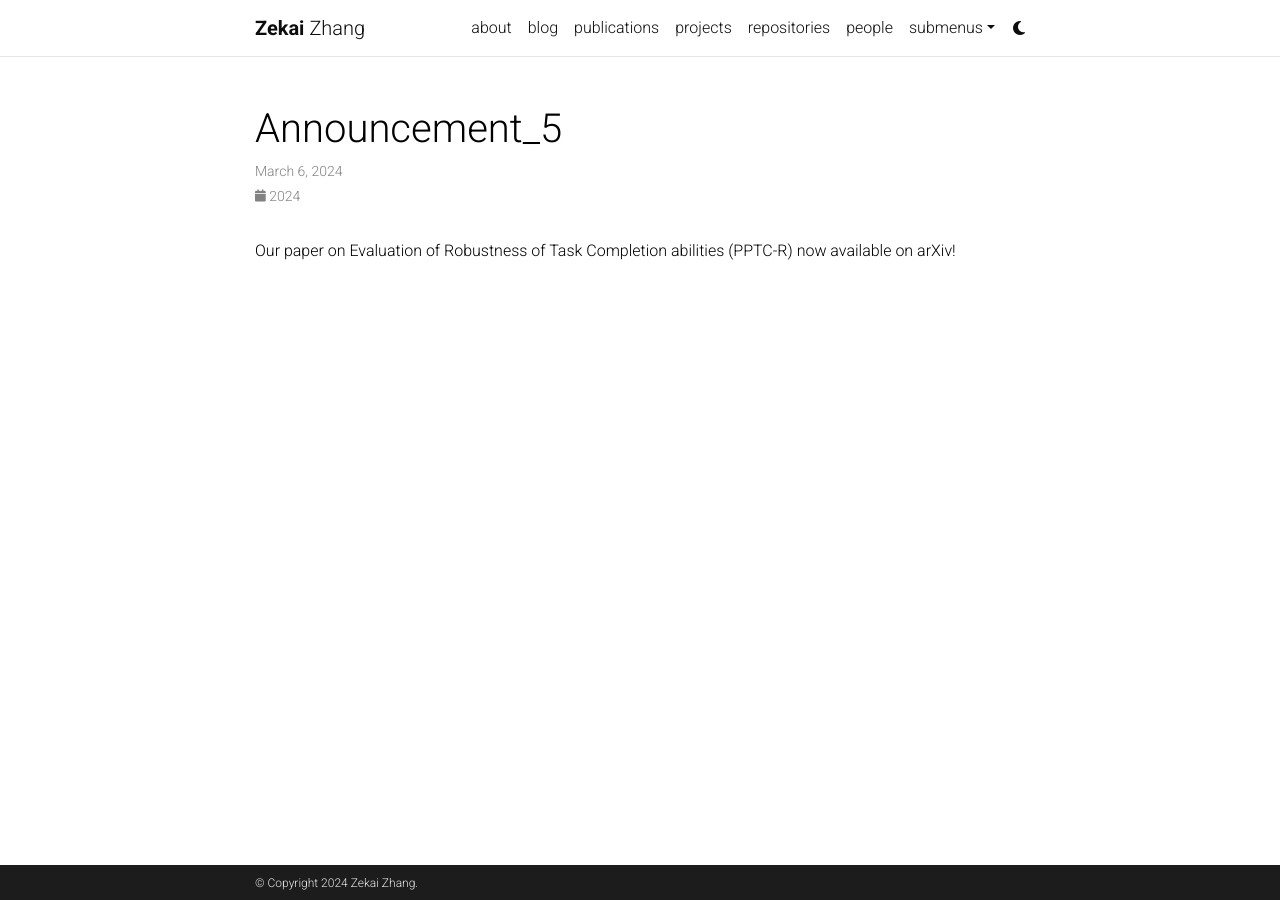
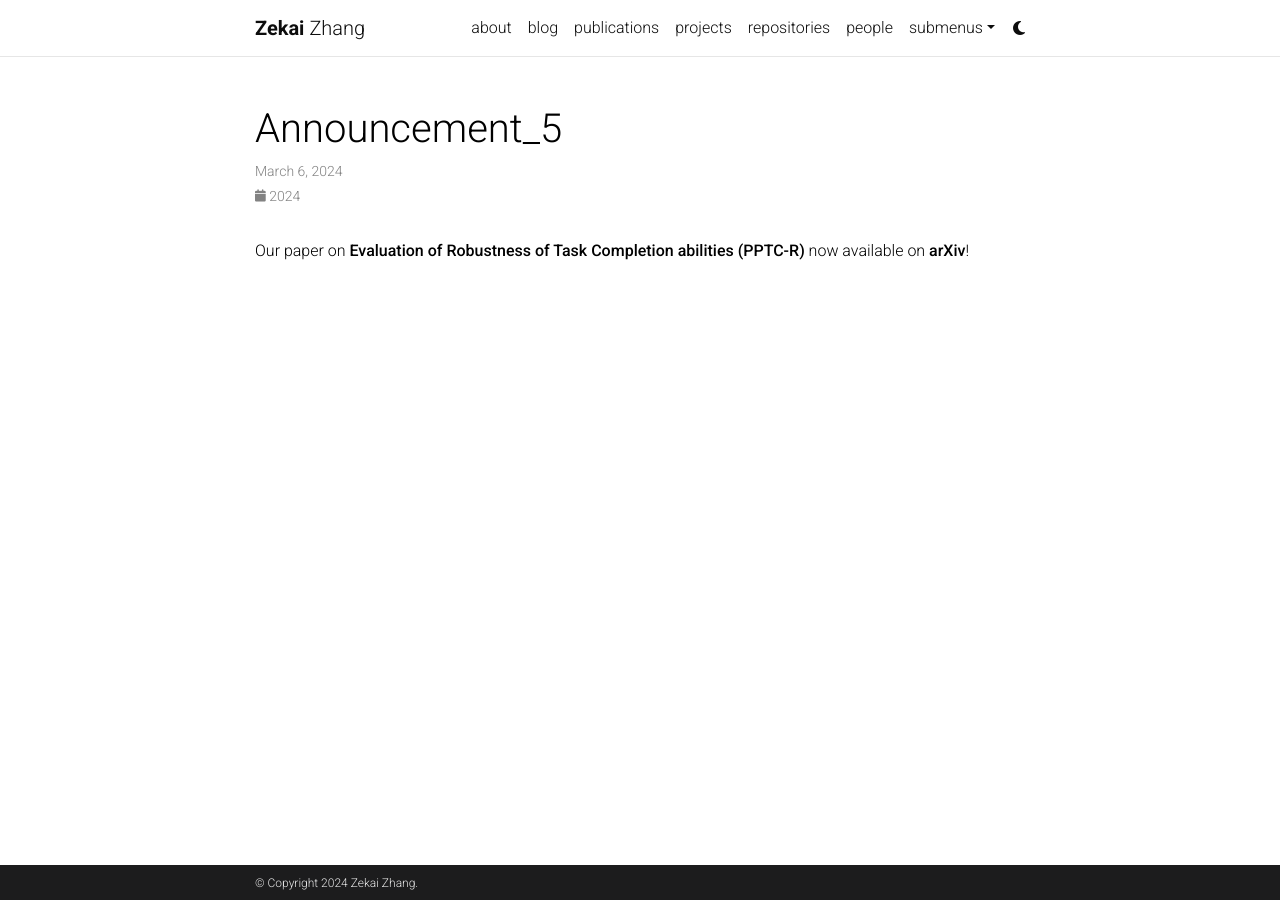
Before and after one commit to zekaiblog/zekaiblog.github.io, a Jekyll site: the page built from _news/announcement_5.md, in a window 1280 px wide. Built offline with Jekyll 4.4.1, drawn with Linux system fonts in a browser that asks for light colours; comment, search, counter and statistics services are not loaded; a style sheet for code colours, icons or effects is not loaded.

```diff
--- a/_news/announcement_5.md
+++ b/_news/announcement_5.md
@@ -4,4 +4,4 @@ date: 2024-3-6
 inline: true
 ---
 
-Our paper on Evaluation of Robustness of Task Completion abilities (PPTC-R) now available on arXiv!
+Our paper on **Evaluation of Robustness of Task Completion abilities (PPTC-R)** now available on **arXiv**!
```
